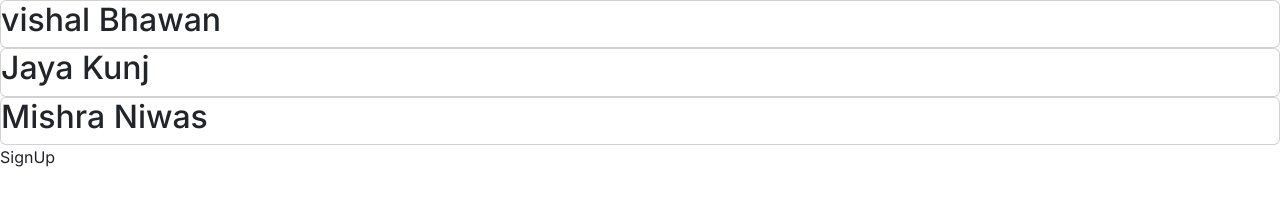
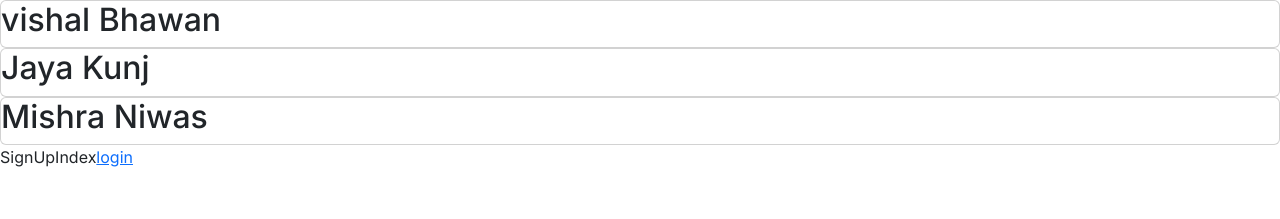
Before and after one commit to TizonX/rent_calculator, a Next.js app: page /auth/signup in a window 1280 px wide. Shown: the top 219 px of the page. Built offline with nearby package versions, Linux system fonts and the light colour scheme.

Commit message:
fix: my first redux experiment

```diff
--- a/Components/Layouts/AuthLayout.js
+++ b/Components/Layouts/AuthLayout.js
@@ -1,8 +1,13 @@
 "use client"
 import Head from 'next/head';
+import Link from 'next/link';
 import React, { useEffect, useState } from "react";
 import { getPropertyDetailsFakeAPI } from '../FakeAPICalls';
+import { useSelector, useDispatch } from 'react-redux';
+import { addProperty } from '@/app/redux/propertyData';
 const AuthLayout = ({ children }) => {
+  const state = useSelector((state) => state.propertyDetails.property);
+  const dispatch = useDispatch();
   const [renterData, setRenterData] = useState([]);
   const [propertyData, setPropertyData] = useState([]);
   const [error, setError] = useState({
@@ -12,8 +17,8 @@ const AuthLayout = ({ children }) => {
 
   useEffect(() => {
     // getAllRenter();
-        if(propertyData.length ===0)
-        {
+    console.log("state >>", state);
+    if (state.length === 0) {
       getPropertyDetails();
     }
   }, []);
@@ -25,6 +30,7 @@ const AuthLayout = ({ children }) => {
       if (res) {
         const data = res.data;
         setPropertyData(data);
+        dispatch({ type: addProperty, payload: data });
         console.log(data)
       }
     } catch (error) {
@@ -44,9 +50,9 @@ const AuthLayout = ({ children }) => {
         {/* Your header content goes here */}
       </header>
       <main>
-      {propertyData.length > 0 ?
+        {state.length > 0 ?
 
-propertyData.map((count, index) => (
+          state.map((count, index) => (
             <div className='card' key={index} onClick={() => handlePropertySelect(count.id)}>
               <div className='home-image'>
                 {/* <FontAwesomeIcon
@@ -55,6 +61,7 @@ propertyData.map((count, index) => (
                 {/* <Image src={HomeDefaultImage} alt="Home" /> */}
               </div>
               <h2>{count.name}</h2>
+
             </div>
           ))
           :
--- /dev/null
+++ b/Components/SignUp/index.js
@@ -0,0 +1,13 @@
+import React from 'react'
+import Link from 'next/link'
+const SignUpIndex = () => {
+  return (
+    <div>
+        SignUpIndex
+
+        <Link href="/auth/login">login</Link>
+        </div>
+  )
+}
+
+export default SignUpIndex
--- a/src/app/auth/signup/page.js
+++ b/src/app/auth/signup/page.js
@@ -1,9 +1,10 @@
 import React from 'react'
 import AuthLayout from '../../../../Components/Layouts/AuthLayout'
+import SignUpIndex from '../../../../Components/SignUp'
 const SignUp = () => {
   return (
     <AuthLayout>
-    <div>SignUp</div>
+    <SignUpIndex/>
 
     </AuthLayout>
   )
--- /dev/null
+++ b/src/app/redux/propertyData.js
@@ -0,0 +1,18 @@
+const { createSlice } = require("@reduxjs/toolkit");
+const initialState = {
+    property: []
+}
+
+
+const Property = createSlice({
+    name: "propertyDetails",
+    initialState,
+    reducers: {
+        addProperty: (state, action) => {
+            state.property = action.payload;
+        }
+    }
+})
+
+export const { addProperty } = Property.actions;
+export default Property.reducer
--- a/src/app/redux/store.js
+++ b/src/app/redux/store.js
@@ -1,7 +1,10 @@
 const { configureStore } = require("@reduxjs/toolkit");
-import reducer from "./slice"
+import user from "./slice";
+import propertyDetails from "./propertyData";
 export const store = configureStore({
-    // reducername(key): reducer-function(value)
-    // ex: reducer1: counterProgram
-    reducer
+    reducer:
+    {
+        user,
+        propertyDetails
+    },
 })
```
Also changed, not shown: Components/Login/index.js (+5 -2 lines). Lines whose indentation alone changed are shown as unchanged.
